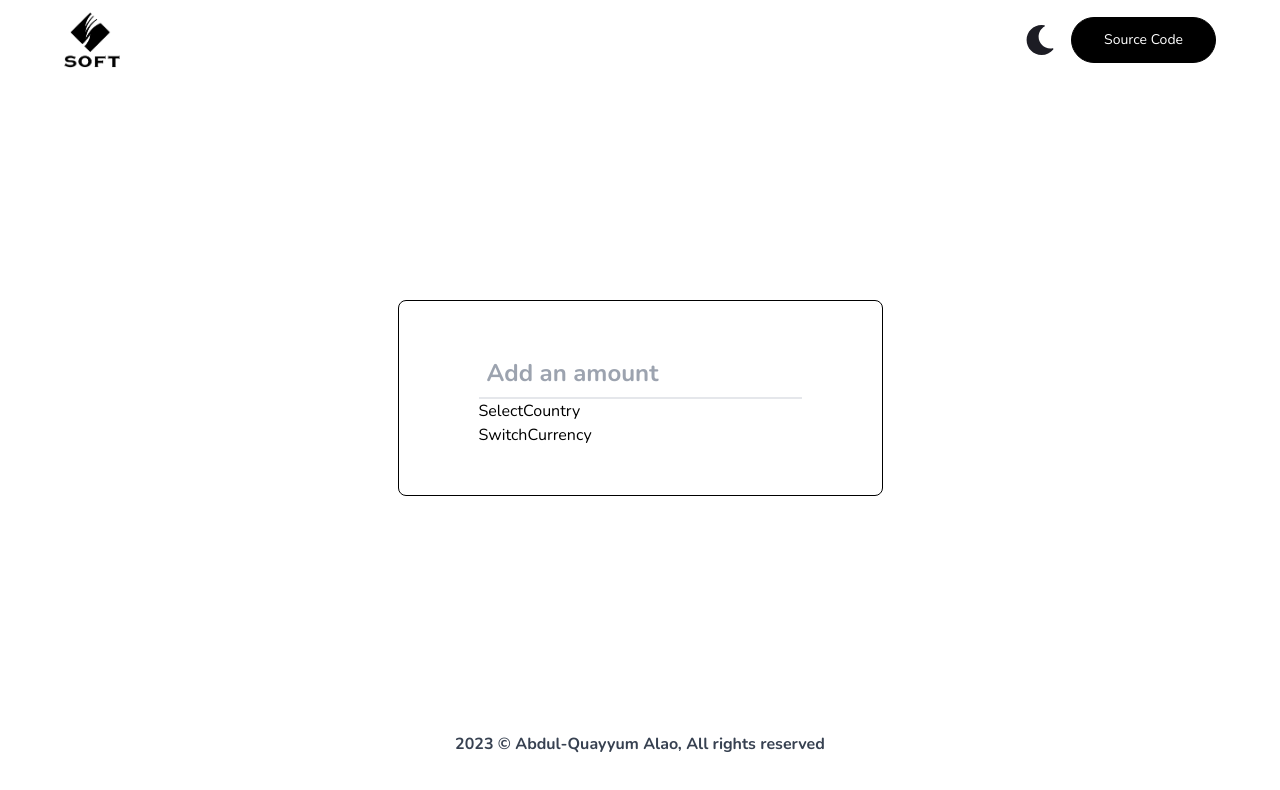
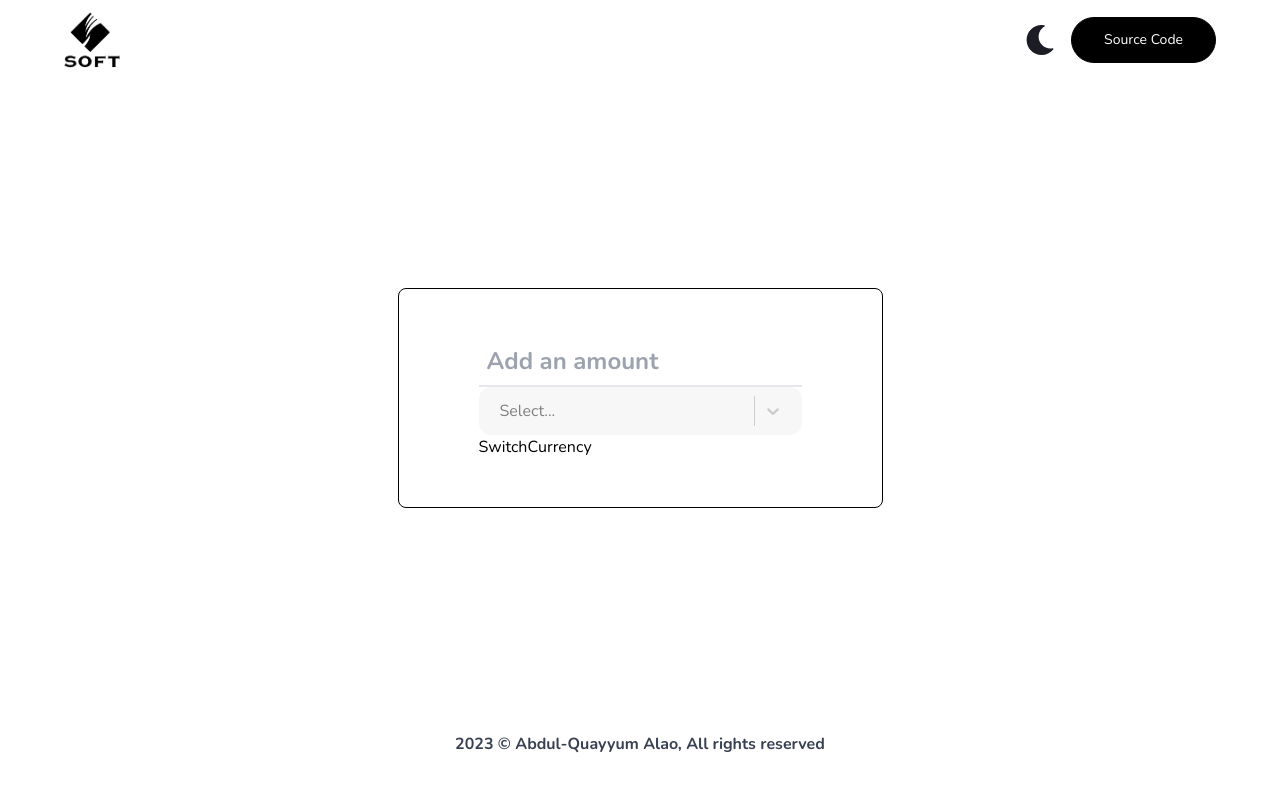
Before and after one commit to AbdulQuayyum/soft-currency-converter, a React (Vite) app: page / in a window 1280 px wide. Shown: the top 790 px of the page. Built offline with nearby package versions, Linux system fonts and the light colour scheme.

Commit message:
Cooking...

```diff
--- a/src/Components/SelectCountry.jsx
+++ b/src/Components/SelectCountry.jsx
@@ -1,8 +1,35 @@
-import React from 'react'
+import React, { useState } from 'react'
+import Select from "react-select"
 
-const SelectCountry = () => {
+const SelectCountry = (props) => {
+    const [isClearable, setIsClearable] = useState(true)
+    const [isSearchable, setIsSearchable] = useState(true)
+
+    const customStyles = {
+        control: (provided) => ({
+            ...provided,
+            cursor: "pointer",
+            background: '#F7F7F7',
+            borderColor: "transparent",
+            borderRadius: "12px",
+            minHeight: '48px',
+            padding: "0px 10px"
+        })
+    };
+
     return (
-        <div>SelectCountry</div>
+        <div>
+            <Select
+                styles={customStyles}
+                className="basic-single"
+                classNamePrefix="select"
+                //   defaultValue={colourOptions[0]}
+                isClearable={isClearable}
+                isSearchable={isSearchable}
+                name="countries"
+            //   options={colourOptions}
+            />
+        </div>
     )
 }
 
```
